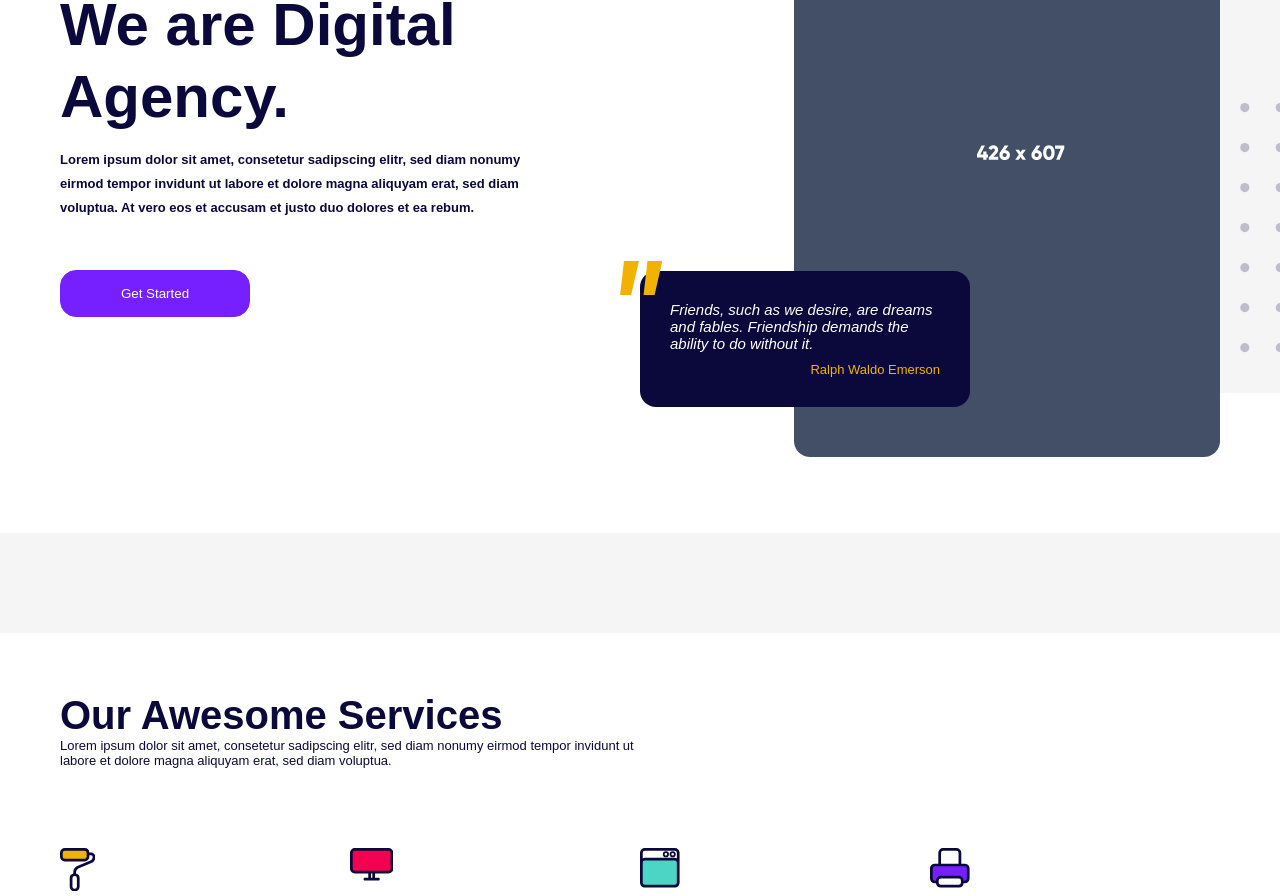
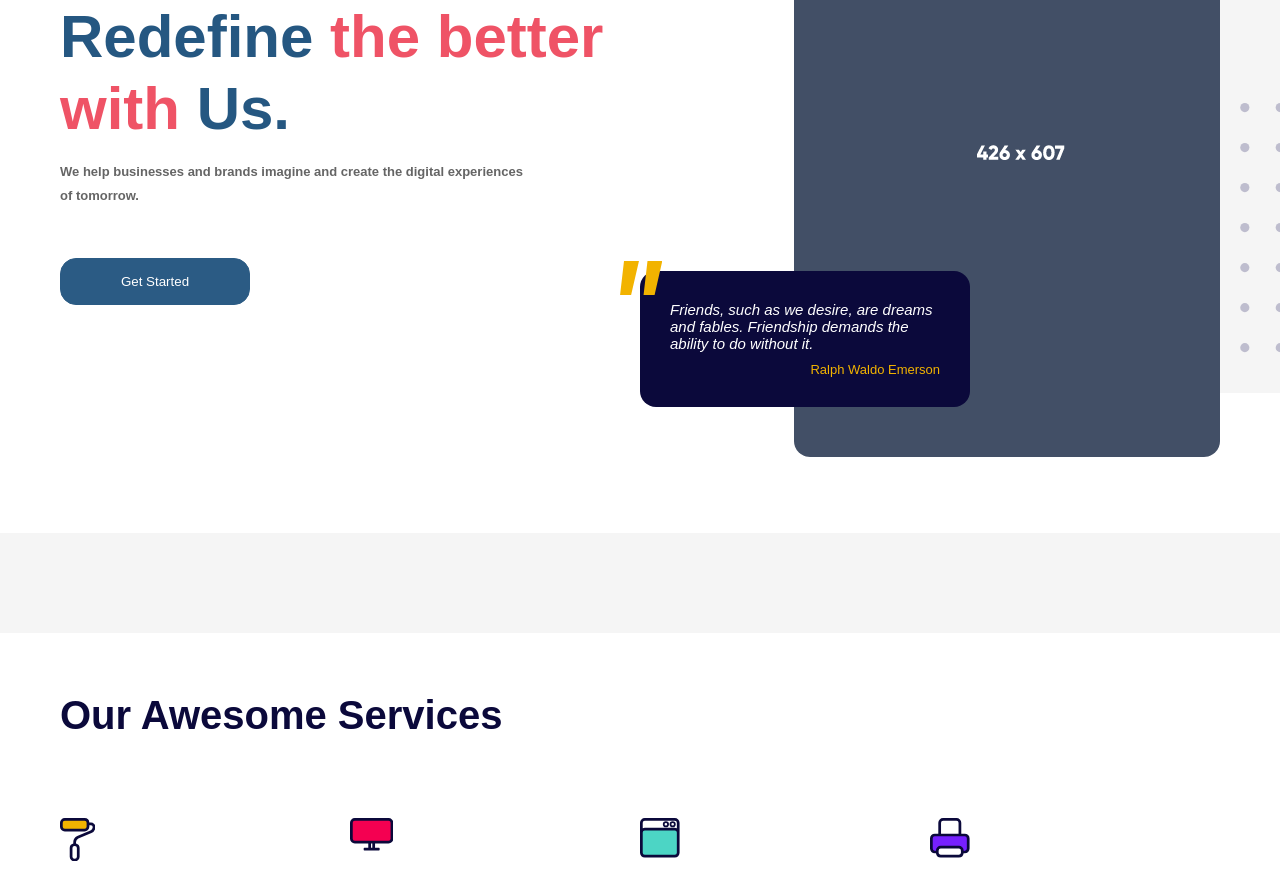
Before and after one commit to Ningsang-Jabegu/-new-site-for-leetmorph-react, a React (Create React App) app: page / in a window 1280 px wide. Shown: the part 307-1203 px from the top of the page. Built offline with nearby package versions, Linux system fonts and the light colour scheme; a web font is replaced by a local one.

Commit message:
botton color added

```diff
--- a/src/components/Buttons/FullButton.jsx
+++ b/src/components/Buttons/FullButton.jsx
@@ -14,15 +14,15 @@ export default function FullButton({ title, action, border }) {
 }
 
 const Wrapper = styled.button`
-  border: 1px solid ${(props) => (props.border ? "#707070" : "#7620ff")};
-  background-color: ${(props) => (props.border ? "transparent" : "#7620ff")};
+  border: 1px solid ${(props) => (props.border ? "#707070" : "#2B5B84")};
+  background-color: ${(props) => (props.border ? "transparent" : "#2B5B84")};
   width: 100%;
   padding: 15px;
   outline: none;
   color: ${(props) => (props.border ? "#707070" : "#fff")};
   :hover {
-    background-color: ${(props) => (props.border ? "transparent" : "#580cd2")};
-    border: 1px solid #7620ff;
-    color: ${(props) => (props.border ? "#7620ff" : "#fff")};
+    background-color: ${(props) => (props.border ? "transparent" : "#EF5366")};
+    border: 1px solid #EF5366;
+    color: ${(props) => (props.border ? "#2B5B84" : "#fff")};
   }
 `;
--- a/src/components/Sections/Footer.jsx
+++ b/src/components/Sections/Footer.jsx
@@ -19,7 +19,7 @@ export default function Contact() {
               <LogoImg bg="dark" />
             </Link>
             <StyleP className="whiteColor font13">
-              © {getCurrentYear()} - <span className="purpleColor font13">Leetmorph</span> All Right Reserved
+              © {getCurrentYear()} - <span className=" font13">Leetmorph</span> All Right Reserved
             </StyleP>
 
             <Link className="whiteColor animate pointer font13" to="home" smooth={true} offset={-80}>
--- a/src/components/Sections/Header.jsx
+++ b/src/components/Sections/Header.jsx
@@ -12,10 +12,9 @@ export default function Header() {
     <Wrapper id="home" className="container flexSpaceCenter">
       <LeftSide className="flexCenter">
         <div>
-          <h1 className="extraBold font60">We are Digital Agency.</h1>
-          <HeaderP className="font13 semiBold">
-            Lorem ipsum dolor sit amet, consetetur sadipscing elitr, sed diam nonumy eirmod tempor invidunt ut labore et dolore magna aliquyam erat, sed diam
-            voluptua. At vero eos et accusam et justo duo dolores et ea rebum.
+          <h1 className="extraBold font60"><span style={{color:"#255781"}}>Redefine</span><span style={{color:"#EF5366"}}> the better with</span> <span style={{color:"#255781"}}>Us.</span></h1>
+          <HeaderP className="font13 semiBold" style={{color:"#656565"}}>
+          We help businesses and brands imagine and create the digital experiences of tomorrow.
           </HeaderP>
           <BtnWrapper>
             <FullButton title="Get Started" />
--- a/src/components/Sections/Services.jsx
+++ b/src/components/Sections/Services.jsx
@@ -22,36 +22,34 @@ export default function Services() {
         <div className="container">
           <HeaderInfo>
             <h1 className="font40 extraBold">Our Awesome Services</h1>
-            <p className="font13">
-              Lorem ipsum dolor sit amet, consetetur sadipscing elitr, sed diam nonumy eirmod tempor invidunt ut
-              <br />
-              labore et dolore magna aliquyam erat, sed diam voluptua.
-            </p>
           </HeaderInfo>
           <ServiceBoxRow className="flex">
             <ServiceBoxWrapper>
               <ServiceBox
                 icon="roller"
-                title="Graphic Design"
-                subtitle="Lorem ipsum dolor sit amet, consetetur sadipscing elitr, sed diam nonumy eirmod tempor invidunt ut labore et dolore magna aliquyam erat, sed diam voluptua."
+                title="App Development"
+                subtitle="Craft captivating digital journeys that resonate with your audience.  Discover our proven methodologies tailored to crafting software  solutions that not only address challenges but also captivate users and  drive business success."
               />
             </ServiceBoxWrapper>
             <ServiceBoxWrapper>
               <ServiceBox
                 icon="monitor"
-                title="Web Design"
-                subtitle="Lorem ipsum dolor sit amet, consetetur sadipscing elitr, sed diam nonumy eirmod tempor invidunt ut labore et dolore."
+                title="Design"
+                subtitle="Our Expertise Transforms UI/UX, Creating Seamless Journeys that Delight Users and Propel Business Success. Explore Our Proven Methodologies to Craft Solutions that Captivate and Drive Results."
               />
             </ServiceBoxWrapper>
             <ServiceBoxWrapper>
               <ServiceBox
                 icon="browser"
-                title="Development"
-                subtitle="Lorem ipsum dolor sit amet, consetetur sadipscing elitr, sed diam nonumy eirmod tempor invidunt ut labore et dolore magna aliquyam erat."
+                title="Quality Assurance"
+                subtitle="Our Robust QA Services Ensure Seamless Functionality, Reliable Performance, and Unmatched User Satisfaction. Explore Our Proven Methodologies for Crafting Solutions that Exceed Expectations and Drive Business Growth"
               />
             </ServiceBoxWrapper>
             <ServiceBoxWrapper>
-              <ServiceBox icon="printer" title="Print" subtitle="Lorem ipsum dolor sit amet, consetetur sadipscing elitr, sed diam nonumy eirmod tempor." />
+              <ServiceBox
+              icon="printer"
+              title="Digital Marketing"
+              subtitle="Our Expert Marketing and Social Media Services Drive Engagement, Expand Reach, and Enhance Brand Influence. Explore Tailored Strategies to Amplify Online Presence" />
             </ServiceBoxWrapper>
           </ServiceBoxRow>
         </div>
--- a/src/style/index.css
+++ b/src/style/index.css
@@ -42,7 +42,7 @@
     color: #0B093B;
   }
   a:hover {
-    color: #7620FF;
+    color: #255781;
   }
   input:-webkit-autofill {
     -webkit-box-shadow:0 0 0 50px #fff inset; /* Change the color to your own background color */
@@ -104,8 +104,8 @@
     width: 100%;
   }
   .active {
-    border-bottom: 2px solid #7620FF;
-    color: #7620FF;
+    border-bottom: 2px solid #255781;
+    color: #255781;
   }
   .tag {
     padding: 5px 10px;
@@ -224,7 +224,7 @@
     color: #0B093B;
   }
   .purpleColor {
-    color: #7620FF;
+    color: #255781;
   }
   .orangeColor {
     color: #F2B300;
@@ -249,7 +249,7 @@
     background-color: #0B093B;
   }
   .purpleBg {
-    background-color: #7620FF;
+    background-color: #255781;
   }
   .orangeBg {
     background-color: #F2B300;
```
